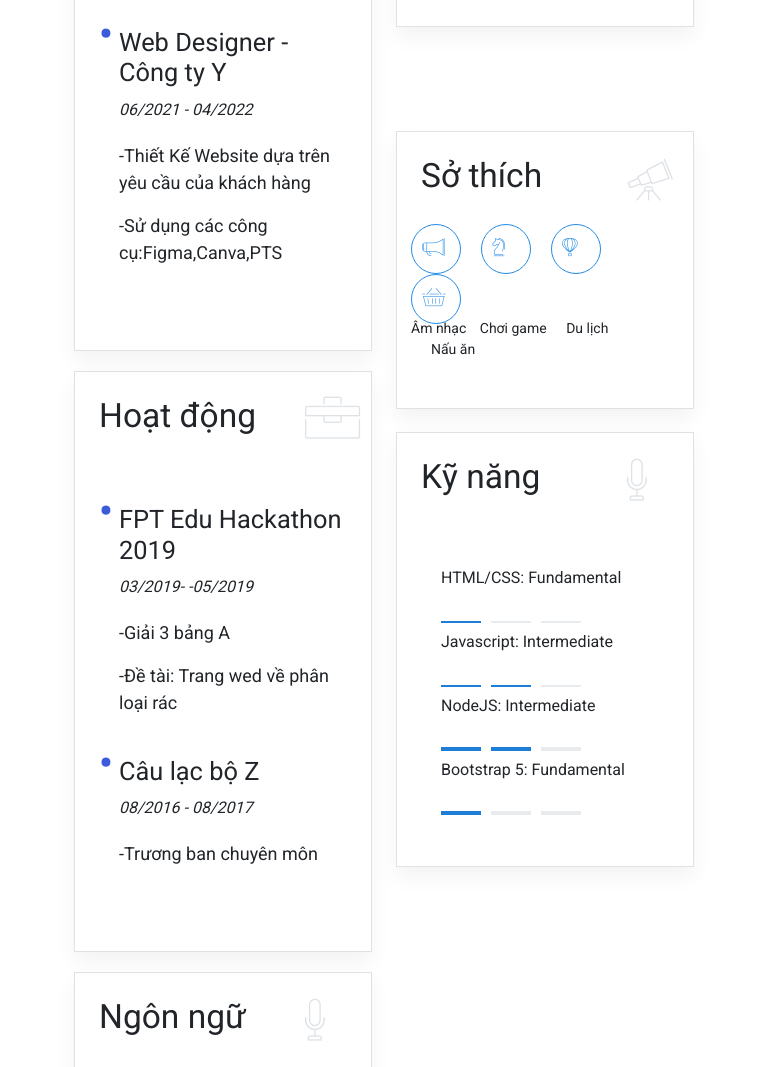
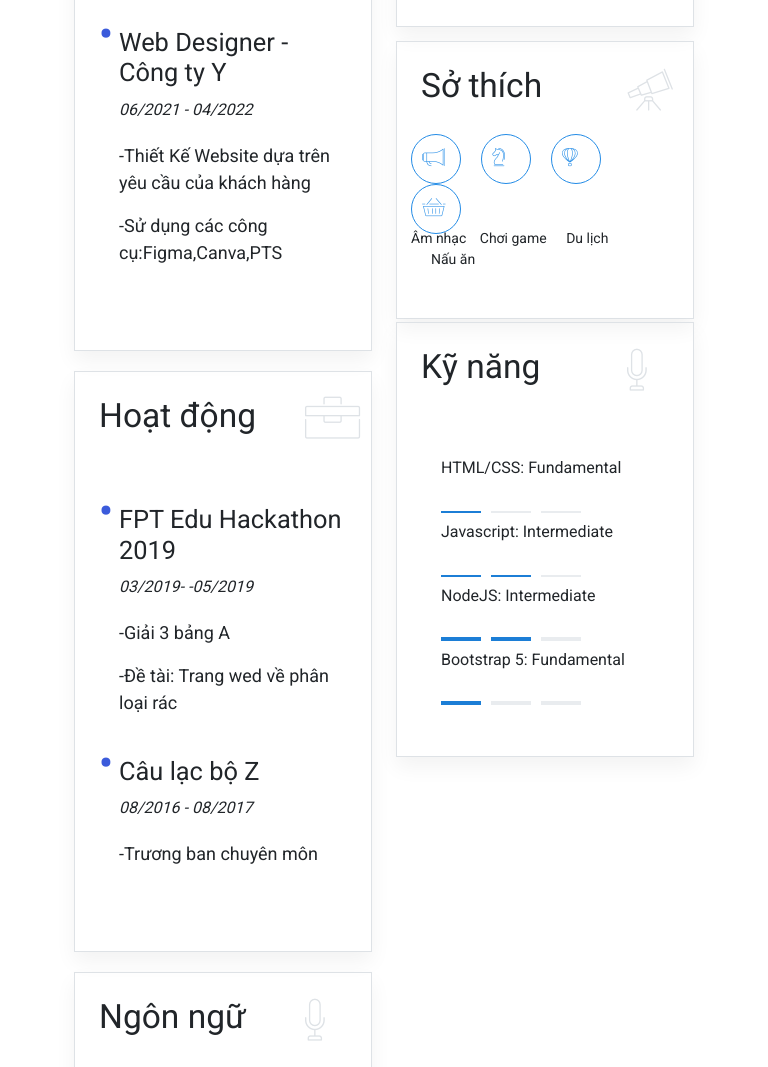
Before and after one commit to tuanngocdayli/asm3.ngocntfx18577.github.io, a plain HTML site: page index.html in a window 768 px wide. Shown: the part 1840-2907 px from the top of the page. Drawn offline with nearby package versions, Linux system fonts and the light colour scheme.

Commit message:
Update tablet.css

```diff
--- a/css/tablet.css
+++ b/css/tablet.css
@@ -17,10 +17,10 @@
     padding: 50px 40px !important;
   }
    #kynang{
-    margin-top: -520px !important;
+    margin-top: -630px !important;
  }
  #sothich{
-    margin-top: -220px !important;
+    margin-top: -310px !important;
  }
  #ngonngu{
     margin-top: 20px !important;
```
